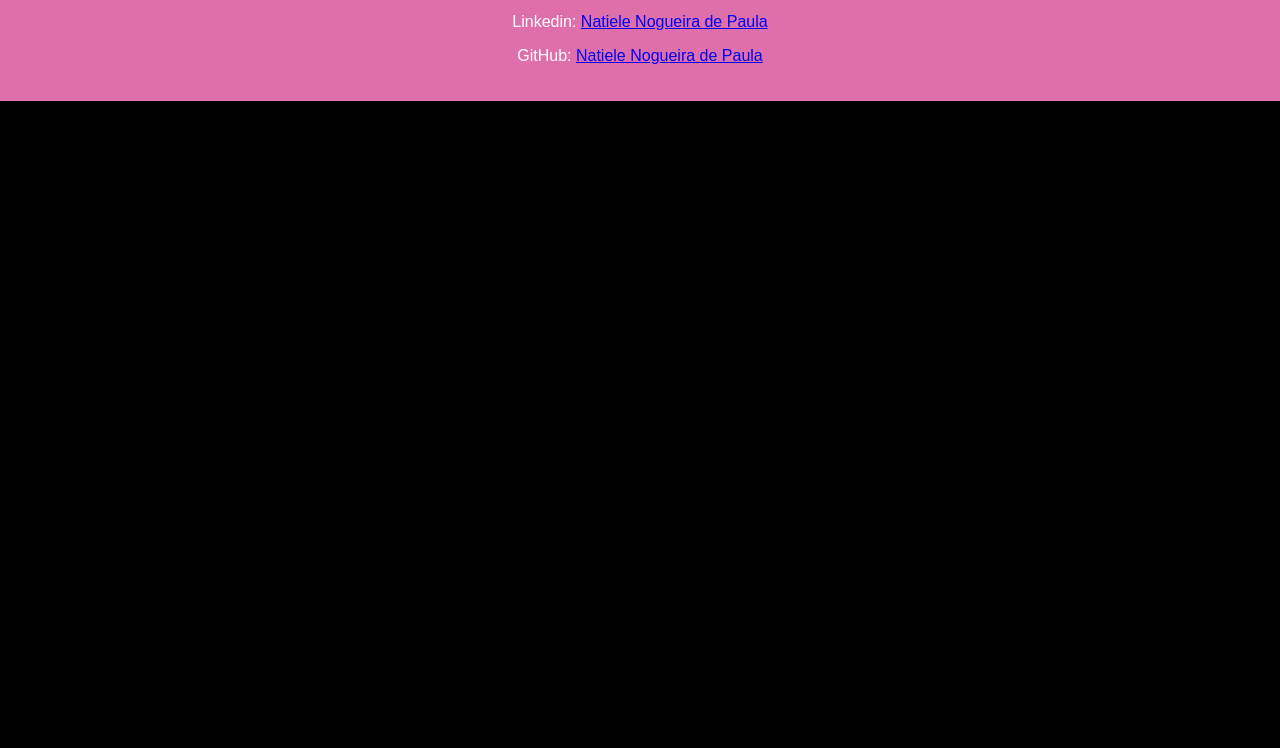
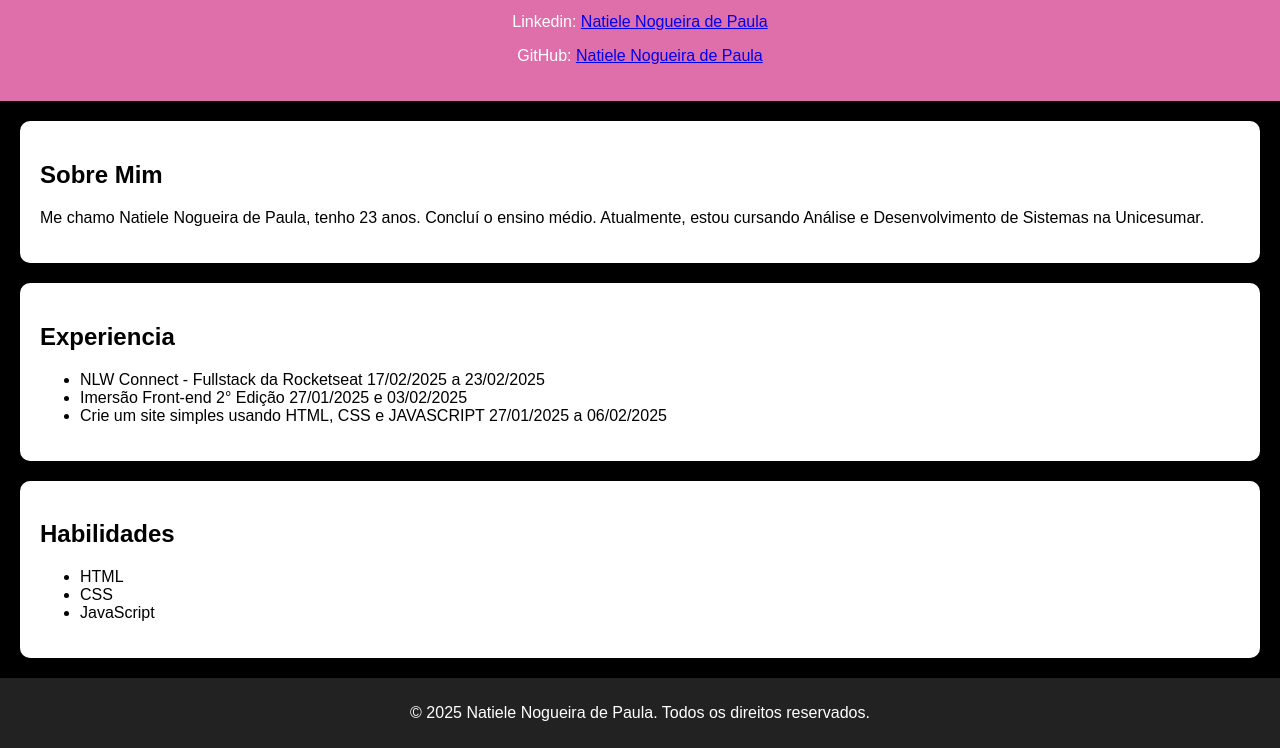
Before and after one commit to natieledpaula/Curriculo, a plain HTML site: page index.html in a window 1280 px wide. Shown: the part 281-1029 px from the top of the page. Before the commit the page ends 800 px from the top, so only its background shows below. Drawn offline with Linux system fonts and the light colour scheme.

Commit message:
Curriculo

```diff
--- a/index.html
+++ b/index.html
@@ -19,5 +19,32 @@
                 </div>
             </div>
         </header>
+        <!-- Parte principal -->
+    <section id="sobre">
+        <h2>Sobre Mim</h2>
+        <p>Me chamo Natiele Nogueira de Paula, tenho 23 anos. Concluí o ensino médio. Atualmente, estou cursando Análise e Desenvolvimento de Sistemas na Unicesumar.</p>
+    </section>
+    <section id="experiencia">
+        <h2>Experiencia</h2>
+        <ul>
+            <li>NLW Connect - Fullstack da Rocketseat
+                17/02/2025 a 23/02/2025</li>
+            <li>Imersão Front-end 2° Edição
+                27/01/2025 e 03/02/2025</li>
+            <li>Crie um site simples usando HTML, CSS e JAVASCRIPT
+                27/01/2025 a 06/02/2025</li>
+        </ul>
+    </section>
+    <section id="habilidade"><h2>Habilidades</h2>
+        <ul>
+            <li>HTML</li>
+            <li>CSS</li>
+            <li>JavaScript</li>
+        </ul>
+    </section>
+    <!-- Rodapé -->
+    <footer>
+        <p>&copy; 2025 Natiele Nogueira de Paula. Todos os direitos reservados.</p>
+    </footer>
 </body>
 </html>
--- a/style.css
+++ b/style.css
@@ -19,3 +19,21 @@ header{
     border-radius: 50%;
     border: 3px solid white;
 }
+
+/* Seções */
+section {
+    padding: 20px;
+    margin: 20px;
+    background: white;
+    color: black;
+    border-radius: 10px;
+    box-shadow: 0 0 10px rgba(0, 0, 0, 0.1);
+}
+
+/* Rodapé */
+footer {
+    text-align: center;
+    padding: 10px;
+    background: #222;
+    color: white;
+}
```
Lines whose indentation alone changed are shown as unchanged.
